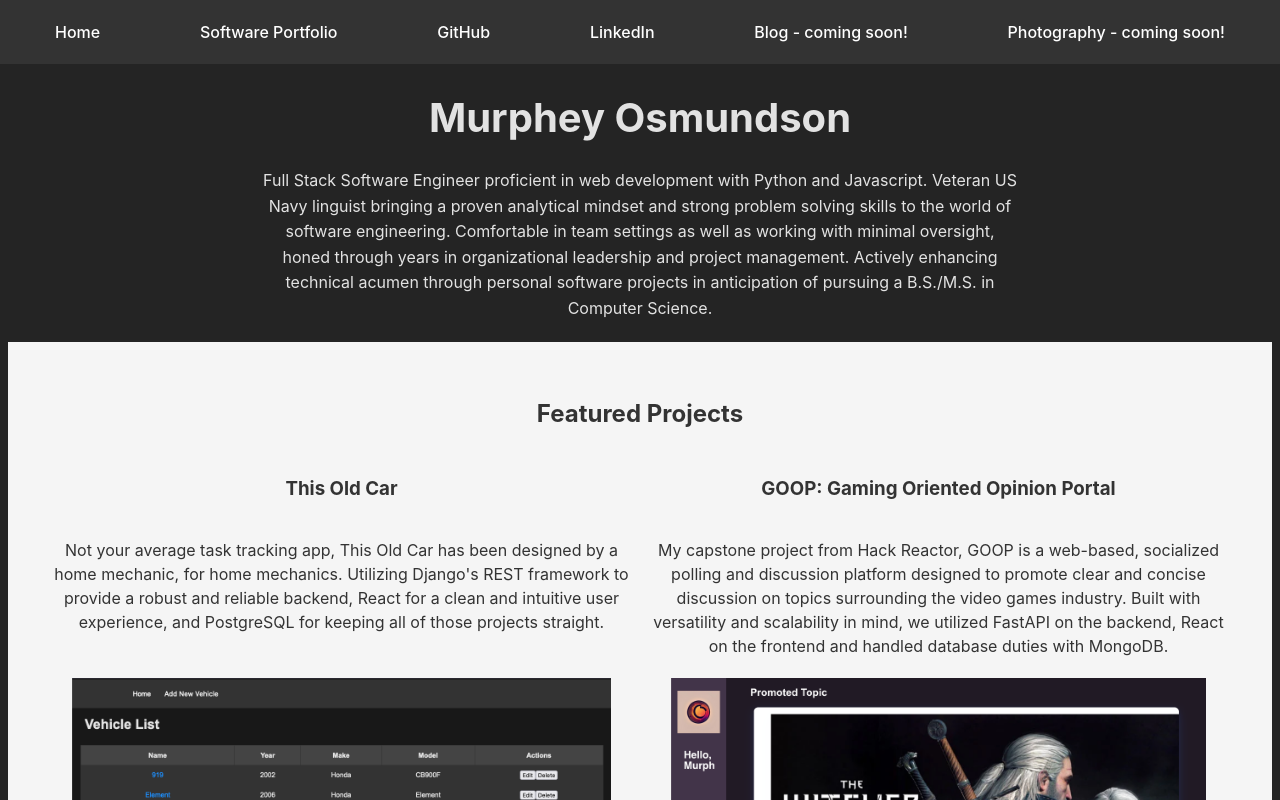
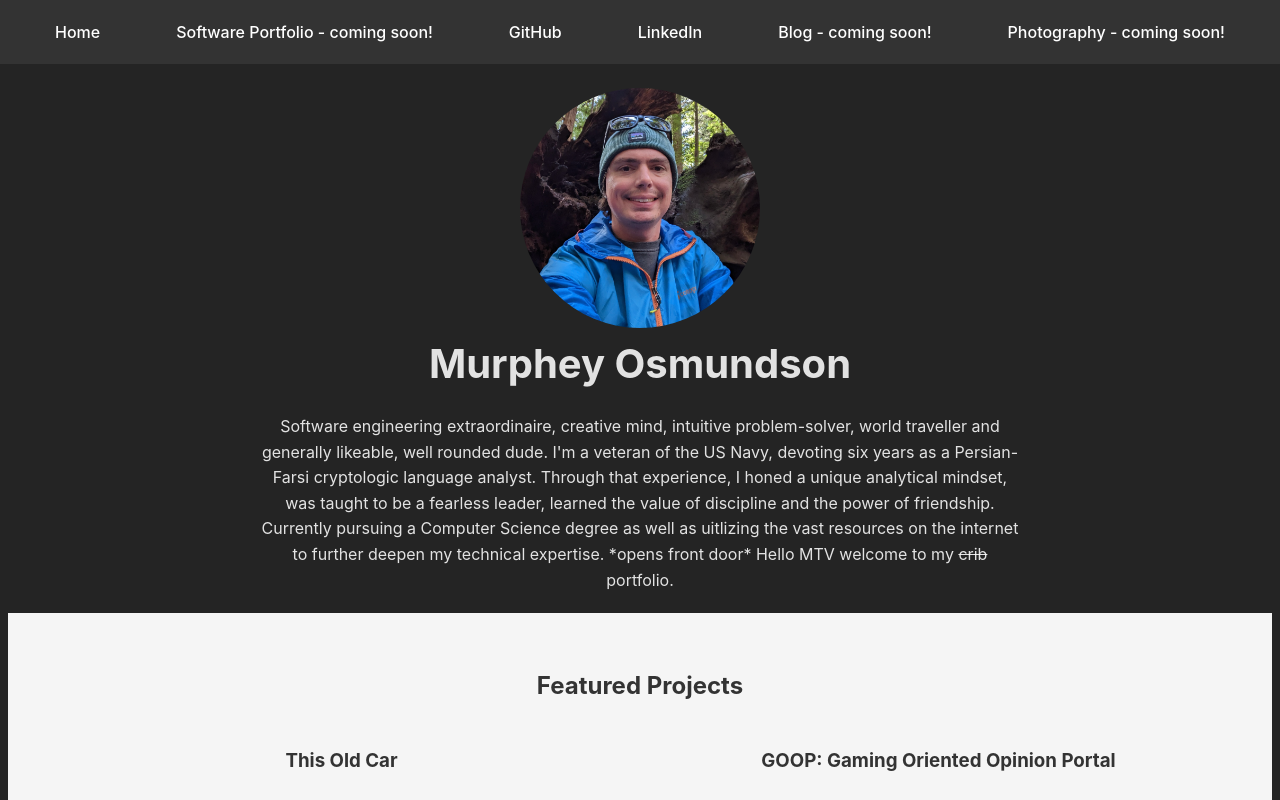
Before and after one commit to Hachibroku/portfolio, a React (Vite) app in the folder frontend/: page / in a window 1280 px wide. Shown: the top 800 px of the page. Built offline with nearby package versions, Linux system fonts and the light colour scheme.

Commit message:
selfie, new blurb, styling tweaks

```diff
--- a/frontend/src/Portfolio.css
+++ b/frontend/src/Portfolio.css
@@ -9,89 +9,98 @@
 }
 
 .portfolio-header nav {
-  max-width: 1200px; /* Maximum width of the nav content */
-  margin: 0 auto; /* Center the nav */
-  padding: 0 10px; /* Add some padding on the sides */
+  max-width: 1200px;
+  margin: 0 auto;
+  padding: 0 10px;
 }
 
 .portfolio-header nav ul {
   list-style: none;
   padding: 0;
-  margin: 0; /* Remove default margin */
+  margin: 0;
   display: flex;
-  justify-content: space-between; /* Distribute items evenly */
-  align-items: center; /* Center items vertically */
+  justify-content: space-between;
+  align-items: center;
 }
 
-/* Style for the nav items */
+
 .portfolio-header nav ul li {
-  margin: 0; /* Remove margin */
-  padding: 10px 15px; /* Add some padding */
+  margin: 0;
+  padding: 10px 15px;
   cursor: pointer;
-  white-space: nowrap; /* Prevent wrapping */
+  white-space: nowrap;
 }
 
 .hero {
-  text-align: center; /* Center the text horizontally */
-  padding-top: 80px; /* Add padding at the top to push content down from the fixed navbar */
-  padding-bottom: 20px; /* Add some space below the hero section */
+  text-align: center;
+  padding-top: 80px;
+  padding-bottom: 20px;
+}
+
+.hero img {
+  max-height: 240px;
+  border-radius: 50%;
 }
 
 .hero h1 {
-  margin-top: 0; /* Remove the top margin from the h1 */
-  margin-bottom: 0.5em; /* Add a little space below the h1 */
-  font-size: 2.5rem; /* Adjust the font size as needed */
+  margin-top: 0;
+  margin-bottom: 0.5em;
+  font-size: 2.5rem;
 }
 
 .hero p {
-  width: 60%; /* Make the paragraph 60% of its parent's width */
-  margin: 0 auto; /* Center the paragraph block horizontally */
-  font-size: 1rem; /* Standard font size for the paragraph text */
-  line-height: 1.6; /* Standard line height for readability */
+  width: 60%;
+  margin: 0 auto;
+  font-size: 1rem;
+  line-height: 1.6;
 }
 
 .featured-projects {
-  text-align: center; /* Center the heading and content */
-  padding: 35px; /* Add some padding around the section */
-  background-color: #f5f5f5; /* Different background to distinguish the section */
-  color: #333; /* Dark text for readability */
+  text-align: center;
+  padding: 35px;
+  background-color: #f5f5f5;
+  color: #333;
 }
 
 .featured-projects h2 {
-  margin-bottom: 1em; /* Space below the section heading */
+  margin-bottom: 1em;
 }
 
 .projects-container {
   display: flex;
   flex-wrap: wrap;
-  gap: 20px; /* Add space between the projects */
-  justify-content: center; /* Center projects in the container */
+  gap: 20px;
+  justify-content: center;
 }
 
 .project {
-  flex: 1; /* Each project will flex to fill the space */
-  max-width: calc(50% - 20px); /* Subtract the gap from the max-width for proper spacing */
-  min-height: 600px; /* Minimum height for each project */
+  flex: 1;
+  max-width: calc(50% - 20px);
+  min-height: 600px;
   display: flex;
-  flex-direction: column; /* Stack items vertically */
-  align-items: center; /* Center items horizontally */
+  flex-direction: column;
+  align-items: center;
 }
 
 .project p {
   min-height: 120px;
-  max-height: 150px; /* Set a max height for the paragraph */
-  overflow: auto; /* Add scrollbar if content exceeds the container */
-  margin-bottom: 20px; /* Add some space below the paragraph */
+  max-height: 150px;
+  overflow: auto;
+  margin-bottom: 20px;
 }
 
 .project img {
-  max-height: 540px; /* Maximum height for images */
-  max-width: 540px; /* Adjust width automatically */
-  object-fit: cover; /* Cover the area without stretching the image */
-  margin-bottom: 10px; /* Add some space below the image */
+  max-height: 540px;
+  max-width: 540px;
+  object-fit: cover;
+  margin-bottom: 10px;
 }
 
 .project a {
-  margin-top: auto; /* Push the link to the bottom of the container */
+  margin-top: auto;
   text-align: center;
 }
+
+.crossed-out {
+  text-decoration: line-through;
+}
--- a/frontend/src/Portfolio.jsx
+++ b/frontend/src/Portfolio.jsx
@@ -1,5 +1,6 @@
 import React from 'react';
 import { Link } from 'react-router-dom';
+import Footer from './Footer';
 import './Portfolio.css';
 
 const Portfolio = () => {
@@ -9,7 +10,7 @@
         <nav>
           <ul>
             <li><Link to="/">Home</Link></li>
-            <li><Link to="/">Software Portfolio</Link></li>
+            <li><Link to="/">Software Portfolio - coming soon!</Link></li>
             <li><a href="https://github.com/Hachibroku" target="_blank" rel="noopener noreferrer">GitHub</a></li>
             <li><a href="https://www.linkedin.com/in/murphey-osmundson/" target="_blank" rel="noopener noreferrer">LinkedIn</a></li>
             <li>Blog - coming soon!</li>
@@ -18,8 +19,17 @@
         </nav>
       </header>
       <section className="hero">
+        <img src="murphey2.jpeg" alt="Picture of Murphey" />
         <h1>Murphey Osmundson</h1>
-        <p>Full Stack Software Engineer proficient in web development with Python and Javascript. Veteran US Navy linguist bringing a proven analytical mindset and strong problem solving skills to the world of software engineering. Comfortable in team settings as well as working with minimal oversight, honed through years in organizational leadership and project management. Actively enhancing technical acumen through personal software projects in anticipation of pursuing a B.S./M.S. in Computer Science. </p>
+        <p>
+          Software engineering extraordinaire, creative mind, intuitive problem-solver, world traveller and generally
+          likeable, well rounded dude. I'm a veteran of the US Navy, devoting six years as a Persian-Farsi cryptologic
+          language analyst. Through that experience, I honed a unique analytical mindset, was taught to be a fearless leader,
+          learned the value of discipline and the power of friendship. Currently pursuing a Computer Science degree as
+          well as uitlizing the vast resources on the internet to further deepen my technical expertise. *opens front door*
+          Hello MTV welcome to my <span class="crossed-out">crib</span> portfolio.
+        </p>
+
       </section>
       <section className="featured-projects">
         <h2>Featured Projects</h2>
@@ -28,7 +38,9 @@
 
           <div className="project">
             <h3>This Old Car</h3>
-            <p>Not your average task tracking app, This Old Car has been designed by a home mechanic, for home mechanics. Utilizing Django's REST framework to provide a robust and reliable backend, React for a clean and intuitive user experience, and PostgreSQL for keeping all of those projects straight.</p>
+            <p>Not your average task tracking app, This Old Car has been designed by a home mechanic, for home mechanics.
+              Utilizing Django's REST framework to provide a robust and reliable backend, React for a clean and intuitive
+              user experience, and PostgreSQL for keeping all of those projects straight.</p>
             <img src="thisoldcarhome.png" alt="Project 1 screenshot" />
             <img src="addvehicle.png" alt="Project 1 screenshot" />
             <a href="https://github.com/Hachibroku/thisoldcar" target="_blank" rel="noopener noreferrer">Check out the source code here...</a>
@@ -36,13 +48,17 @@
 
           <div className="project">
             <h3>GOOP: Gaming Oriented Opinion Portal</h3>
-            <p>My capstone project from Hack Reactor, GOOP is a web-based, socialized polling and discussion platform designed to promote clear and concise discussion on topics surrounding the video games industry. Built with versatility and scalability in mind, we utilized FastAPI on the backend, React on the frontend and handled database duties with MongoDB.</p>
+            <p>My capstone project from Hack Reactor, GOOP is a web-based, socialized polling and discussion platform
+              designed to promote clear and concise discussion on topics surrounding the video games industry. Built with
+              versatility and scalability in mind, we utilized FastAPI on the backend, React on the frontend and handled
+              database duties with MongoDB.</p>
             <img src="goophome.png" alt="Project 2 screenshot" />
             <a href="https://github.com/Hachibroku/goop" target="_blank" rel="noopener noreferrer">Check out the source code here...</a>
           </div>
 
         </div>
       </section>
+      <Footer />
     </div>
   );
 };
```
